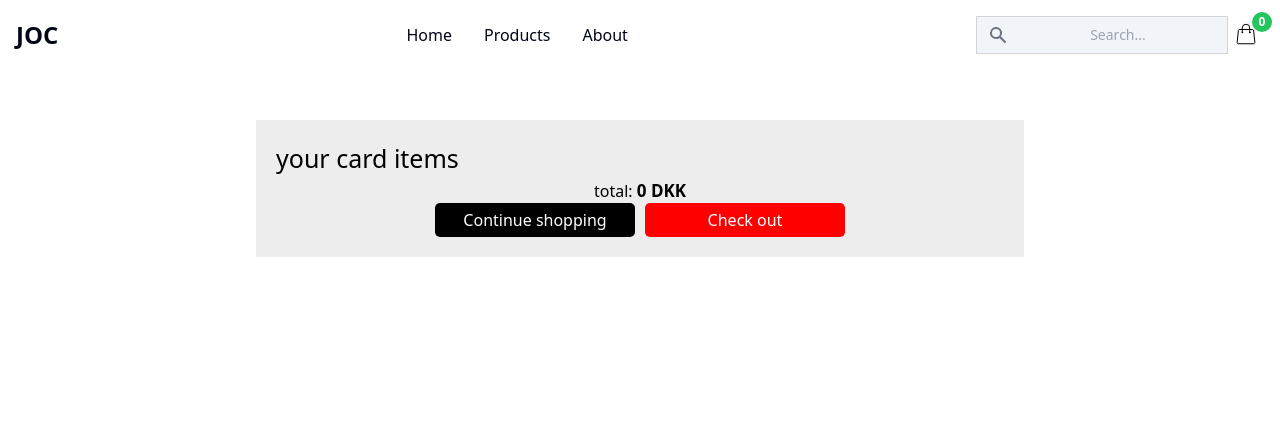
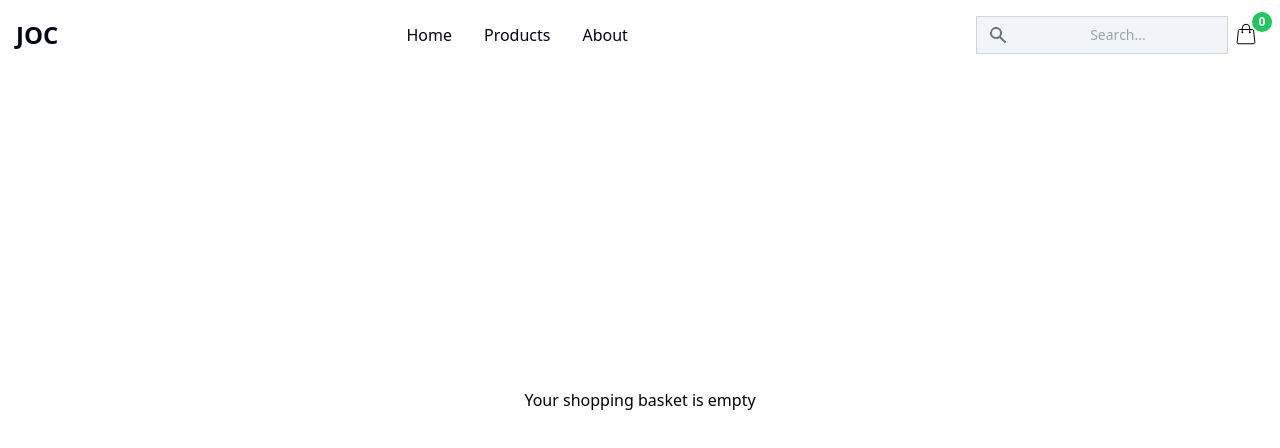
Before and after one commit to TheSpahThatSpies/smykkewebshop, a React (Create React App) app in the folder frontend/: page /cart in a window 1280 px wide. Shown: the top 448 px of the page. Built offline with nearby package versions, Linux system fonts and the light colour scheme.

Commit message:
last functionality for the basket

```diff
--- a/frontend/src/components/Cart/Cart.js
+++ b/frontend/src/components/Cart/Cart.js
@@ -11,10 +11,7 @@ export default function Card() {
 
     const totalAmount = getTotalCartAmount();
 
-  return (
-    <>
-
-        <div className={styling.container}>
+    const UI = totalAmount > 0 ? <div className={styling.container}>
     <h1 className={styling.overskrift}>your card items</h1>
     <ul class=" divide-y divide-gray-200 dark:divide-gray-700">
       <li className='listtt'>
@@ -32,8 +29,11 @@ export default function Card() {
       </Link>
       <button className={styling.checkOut}>Check out</button>
     </div>
-        </div>
+  </div> : <p className={styling.emptyBasket}>Your shopping basket is empty</p>
 
+  return (
+    <>
+    {UI}
     </>
   )
 }
--- a/frontend/src/components/Cart/Cart.module.css
+++ b/frontend/src/components/Cart/Cart.module.css
@@ -34,3 +34,10 @@
 .overskrift {
     margin: 0px;
 }
+
+.emptyBasket {
+    position: fixed;
+    top: 50%;
+    left: 50%;
+    transform: translate(-50%, -50%);
+}
```
Lines whose indentation alone changed are shown as unchanged.
